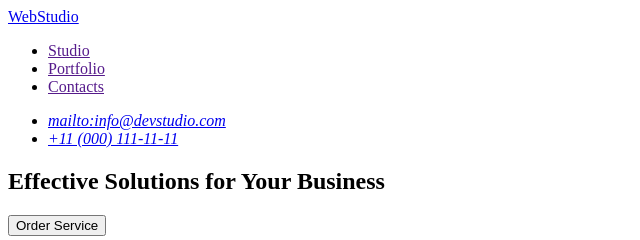
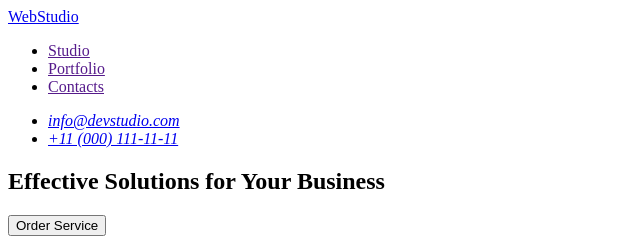
Before and after one commit to 7Karina/goit-markup-hw-01, a plain HTML site: page index.html in a window 1280 px wide. Shown: the top 240 px of the page, 0-640 px from the left. Drawn offline with Linux system fonts and the light colour scheme.

Commit message:
index.html

```diff
--- a/index.html
+++ b/index.html
@@ -18,7 +18,7 @@
         </nav>
         <address>
         <ul>
-            <li> <a href="mailto:info@devstudio.com">mailto:info@devstudio.com</a></li>
+            <li> <a href="mailto:info@devstudio.com">info@devstudio.com</a></li>
             <li> <a href="tel:+110001111111">+11 (000) 111-11-11</a></li>
         </ul>
         </address>
```
